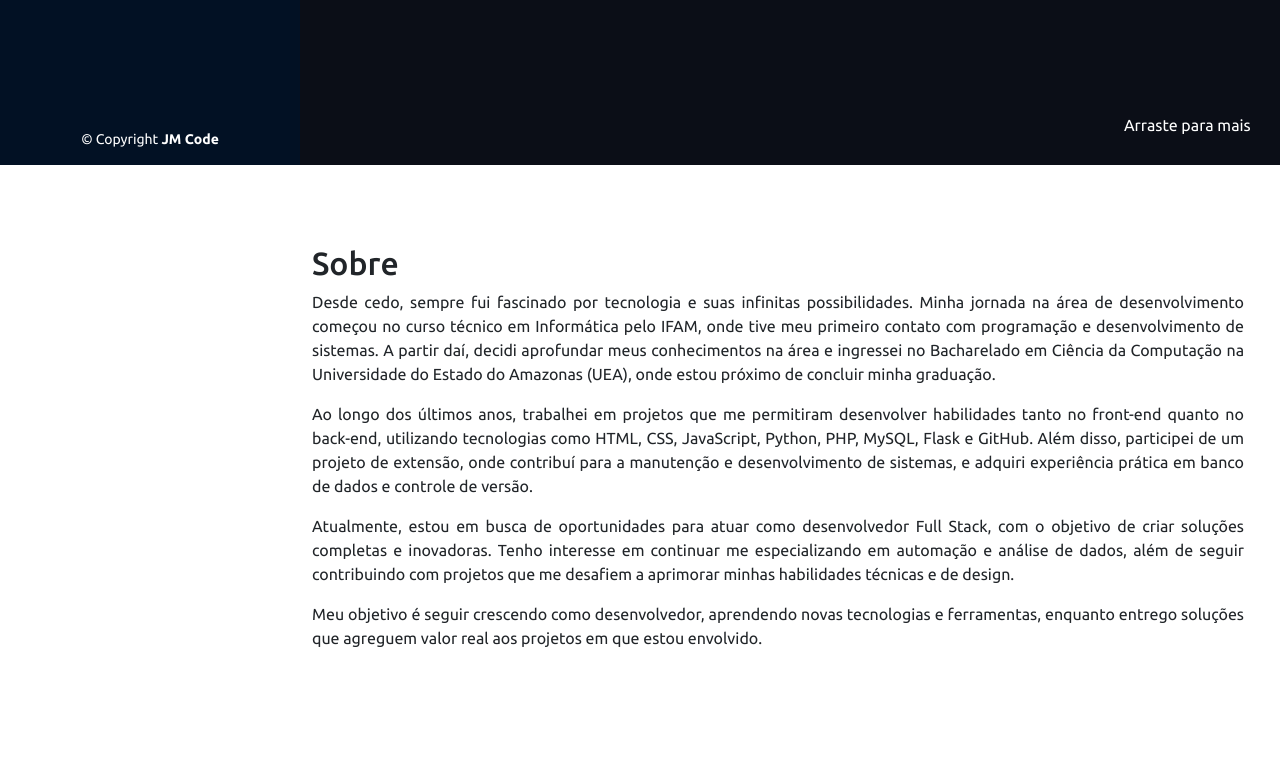
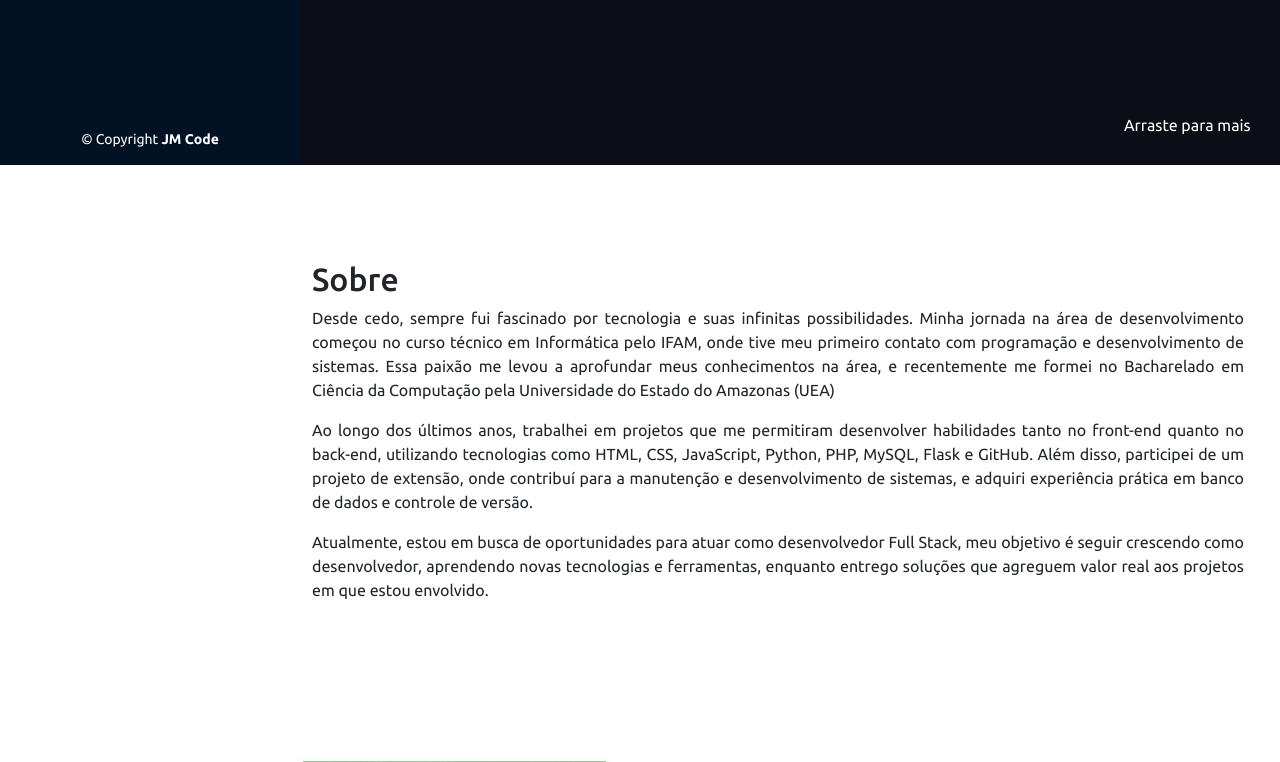
Before and after one commit to JMateusBarbosa/Portifolio-master, a Flask app: page / in a window 1280 px wide. Shown: the part 635-1397 px from the top of the page. Run offline with Flask 3, Linux system fonts and the light colour scheme; some libraries are stand-ins or nearby versions.

Commit message:
Atualização de informações do 'Sobre'

```diff
--- a/templates/index.html
+++ b/templates/index.html
@@ -80,20 +80,19 @@
                 <div class=" col-md-12 section-sobre" data-anime="down">
                     <h2 class='pt-3'>Sobre</h2>
                     <p style="text-align: justify;">
-                        Desde cedo, sempre fui fascinado por tecnologia e suas infinitas possibilidades. Minha jornada na área de desenvolvimento começou no curso técnico em Informática pelo IFAM, onde tive meu primeiro contato com programação e desenvolvimento de sistemas. A partir daí, decidi aprofundar meus conhecimentos na área e ingressei no Bacharelado em Ciência da Computação na Universidade do Estado do Amazonas (UEA), onde estou próximo de concluir minha graduação.
+                        Desde cedo, sempre fui fascinado por tecnologia e suas infinitas possibilidades. Minha jornada na área de desenvolvimento começou no curso técnico em Informática pelo IFAM,
+                        onde tive meu primeiro contato com programação e desenvolvimento de sistemas. Essa paixão me levou a aprofundar meus conhecimentos na área, e recentemente me formei no Bacharelado em Ciência da Computação pela Universidade do Estado do Amazonas (UEA)                    </p>
+
+                    <p style="text-align: justify;">
+                        Ao longo dos últimos anos, trabalhei em projetos que me permitiram desenvolver habilidades tanto no front-end quanto no back-end, utilizando tecnologias como HTML,
+                        CSS, JavaScript, Python, PHP, MySQL, Flask e GitHub. Além disso, participei de um projeto de extensão, onde contribuí para a manutenção e desenvolvimento de sistemas, e adquiri experiência prática em banco de dados e controle de versão.
                     </p>
 
                     <p style="text-align: justify;">
-                        Ao longo dos últimos anos, trabalhei em projetos que me permitiram desenvolver habilidades tanto no front-end quanto no back-end, utilizando tecnologias como HTML, CSS, JavaScript, Python, PHP, MySQL, Flask e GitHub. Além disso, participei de um projeto de extensão, onde contribuí para a manutenção e desenvolvimento de sistemas, e adquiri experiência prática em banco de dados e controle de versão.
+                        Atualmente, estou em busca de oportunidades para atuar como desenvolvedor Full Stack, meu objetivo é seguir crescendo como desenvolvedor, aprendendo novas tecnologias e ferramentas,
+                        enquanto entrego soluções que agreguem valor real aos projetos em que estou envolvido.
                     </p>
 
-                    <p style="text-align: justify;">
-                        Atualmente, estou em busca de oportunidades para atuar como desenvolvedor Full Stack, com o objetivo de criar soluções completas e inovadoras. Tenho interesse em continuar me especializando em automação e análise de dados, além de seguir contribuindo com projetos que me desafiem a aprimorar minhas habilidades técnicas e de design.
-                    </p>
-
-                    <p style="text-align: justify;">
-                        Meu objetivo é seguir crescendo como desenvolvedor, aprendendo novas tecnologias e ferramentas, enquanto entrego soluções que agreguem valor real aos projetos em que estou envolvido.
-                    </p>
                 </div>
 
            </div>
```
